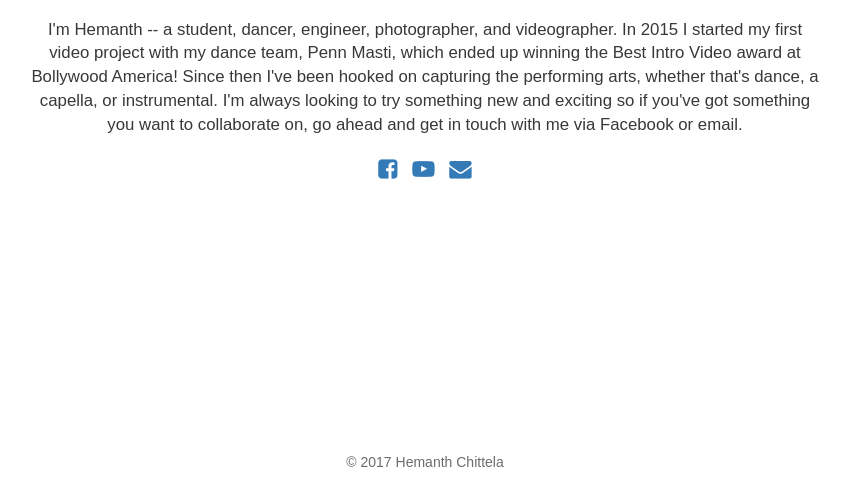
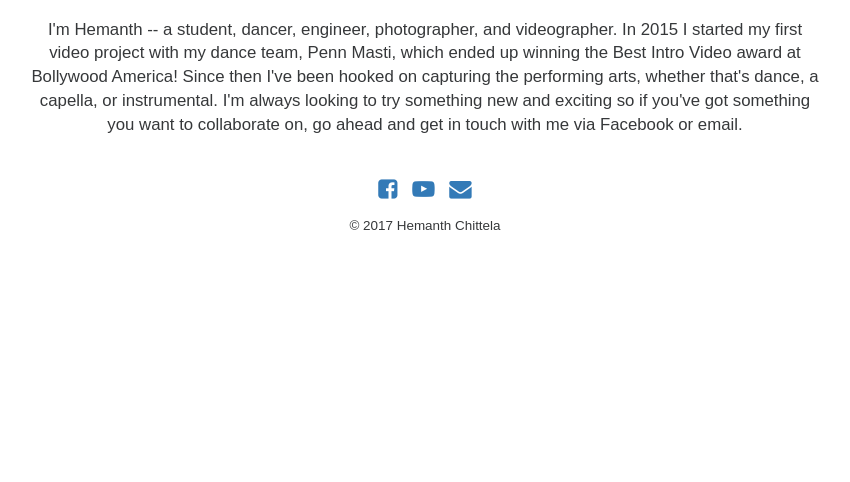
Before and after one commit to nchittela/hchittela.github.io, a plain HTML site: page contact.html in a window 1280 px wide. Shown: the part 318-800 px from the top of the page, without its empty margins (215-1065 px from the left). Drawn offline with nearby package versions, Linux system fonts and the light colour scheme; a web font is replaced by a local one.

Commit message:
Copyright on Contact page

```diff
--- a/contact.html
+++ b/contact.html
@@ -52,10 +52,7 @@
           <a href="https://www.facebook.com/wholemilkproductions" target="_blank"><i class="fa fa-facebook-square fa-lg" aria-hidden="true"></i></a>
           <a href="https://www.youtube.com/channel/UCFXxoOMhbjji9rFcKlPgQsg" target="_blank"><i class="fa fa-youtube-play fa-lg" aria-hidden="true"></i></a>
           <a href="mailto:wholemilkprod@gmail.com?Subject=Hello"><i class="fa fa-envelope fa-lg" aria-hidden="true"></i></a>
-
         </div>
-      </div>
-      <div class="footer">
         <p class="copyright">© 2017 Hemanth Chittela</p>
       </div>
     </div><!-- /.container -->
--- a/css/styles.css
+++ b/css/styles.css
@@ -159,8 +159,8 @@ img {
     margin: 0;
     margin-right: auto;
     margin-left: auto;
-    margin-bottom: 20px;
     margin-top: 40px;
+    margin-bottom: 40px;
 }
 .contact p {
     color: #36383a;
@@ -169,7 +169,6 @@ img {
     margin: 15px 0;
 }
 .icons a {
-    /*color: #36383a;*/
     margin: 10px 5px;
 }
 
@@ -182,6 +181,12 @@ img {
     text-align: center;
 }
 
+.copyright {
+    color: #6c6c6c;
+    font-size: 0.8em;
+    text-align: center;
+}
+
 @font-face {
     font-family: 'Whitney';
     src: 'fonts/Whitney-Light.otf';
```
